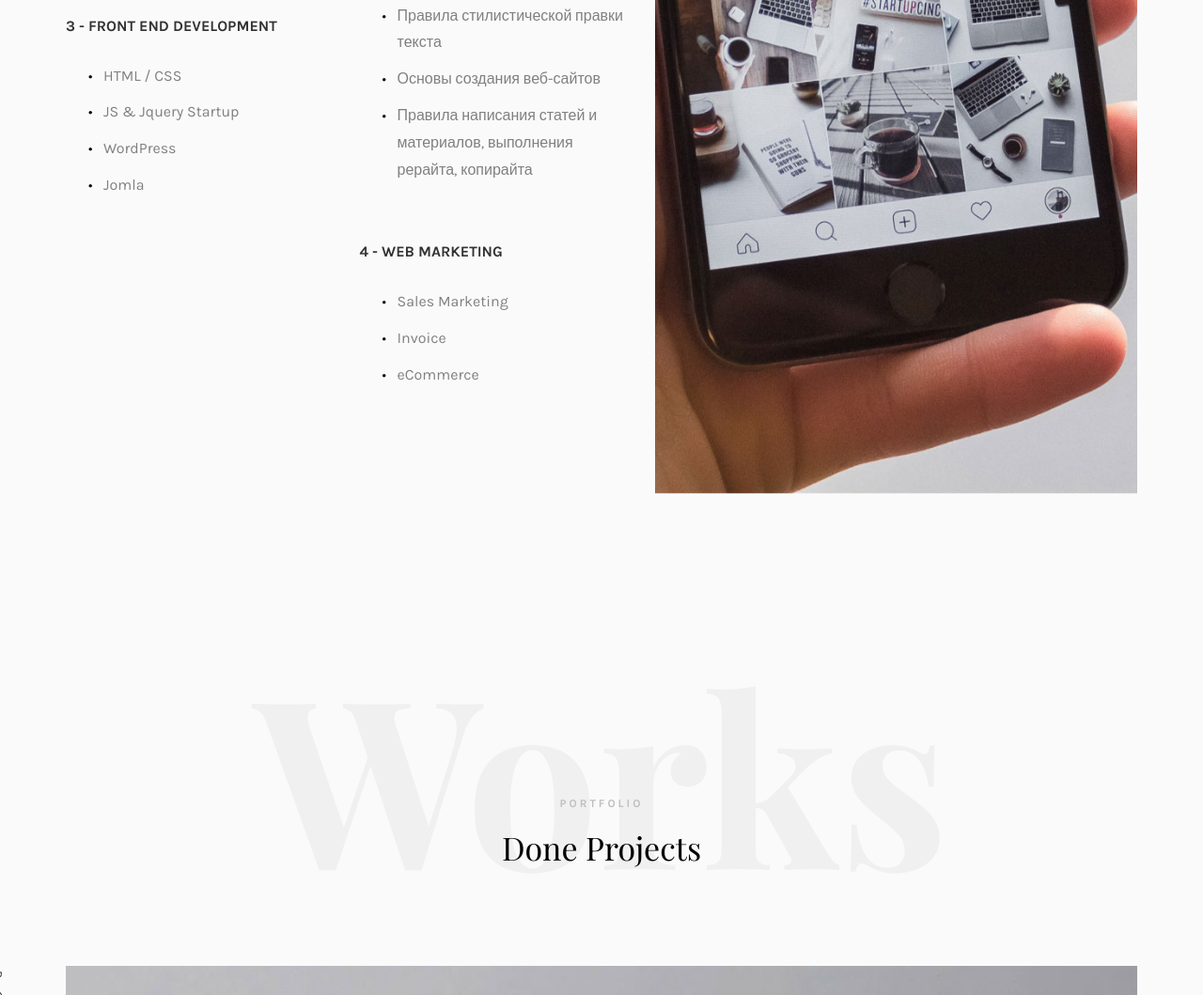
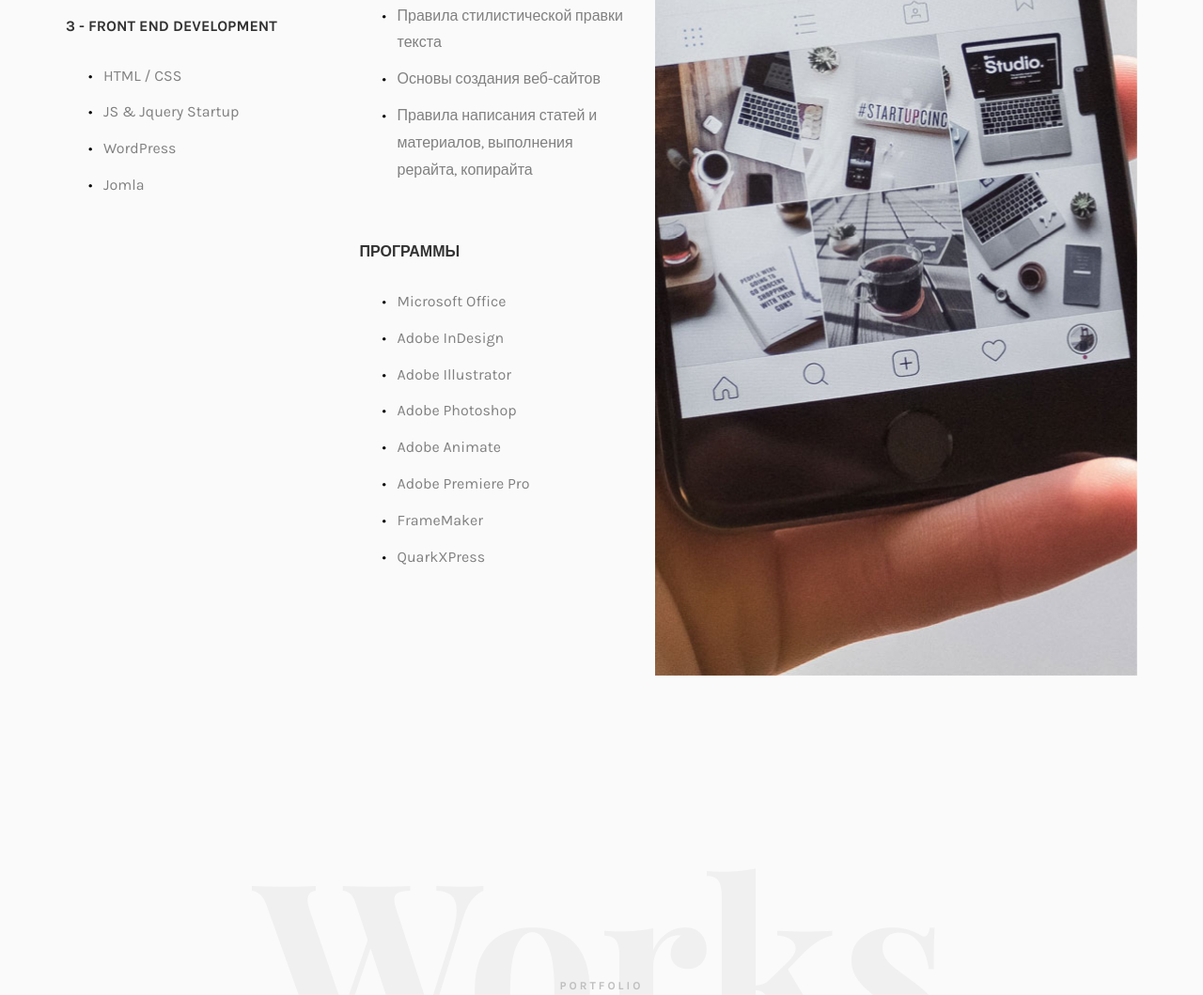
Before and after one commit to bakugann/rezume, a plain HTML site: page index.html in a window 1280 px wide. Shown: the part 2011-3070 px from the top of the page at 94% size. Drawn offline with nearby package versions, Linux system fonts and the light colour scheme; a web font is replaced by a local one.

Commit message:
Update index.html

```diff
--- a/index.html
+++ b/index.html
@@ -223,11 +223,16 @@
 											</ul>
 										</div>
 										<div class="services animate-box">
-											<h3>4 - Web Marketing</h3>
+											<h3>Программы</h3>
 											<ul>
-												<li>Sales Marketing</li>
-												<li>Invoice</li>
-												<li>eCommerce</li>
+												<li>Microsoft Office</li>
+												<li>Adobe InDesign</li>
+												<li>Adobe Illustrator</li>
+												<li>Adobe Photoshop</li>
+												<li>Adobe Animate</li>
+												<li>Adobe Premiere Pro</li>
+												<li>FrameMaker</li>
+												<li>QuarkXPress</li>
 											</ul>
 										</div>
 									</div>
```
